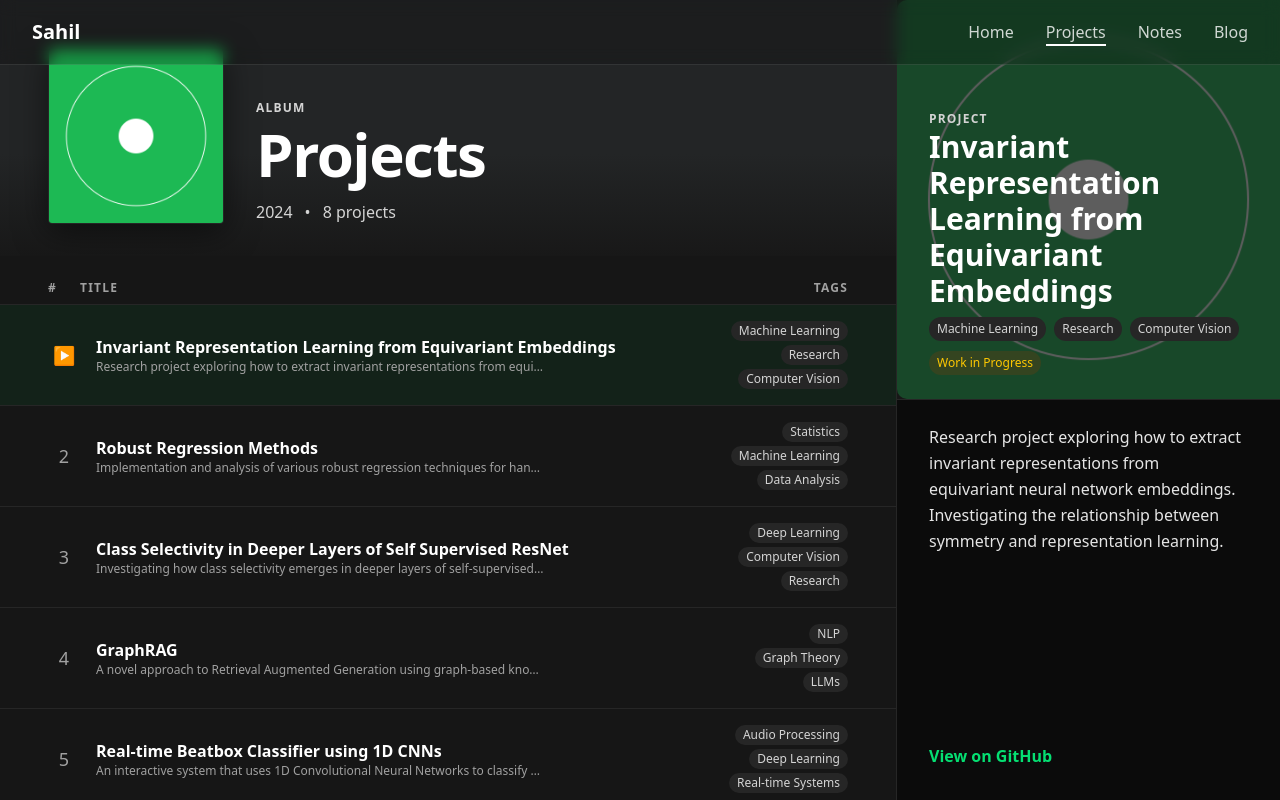
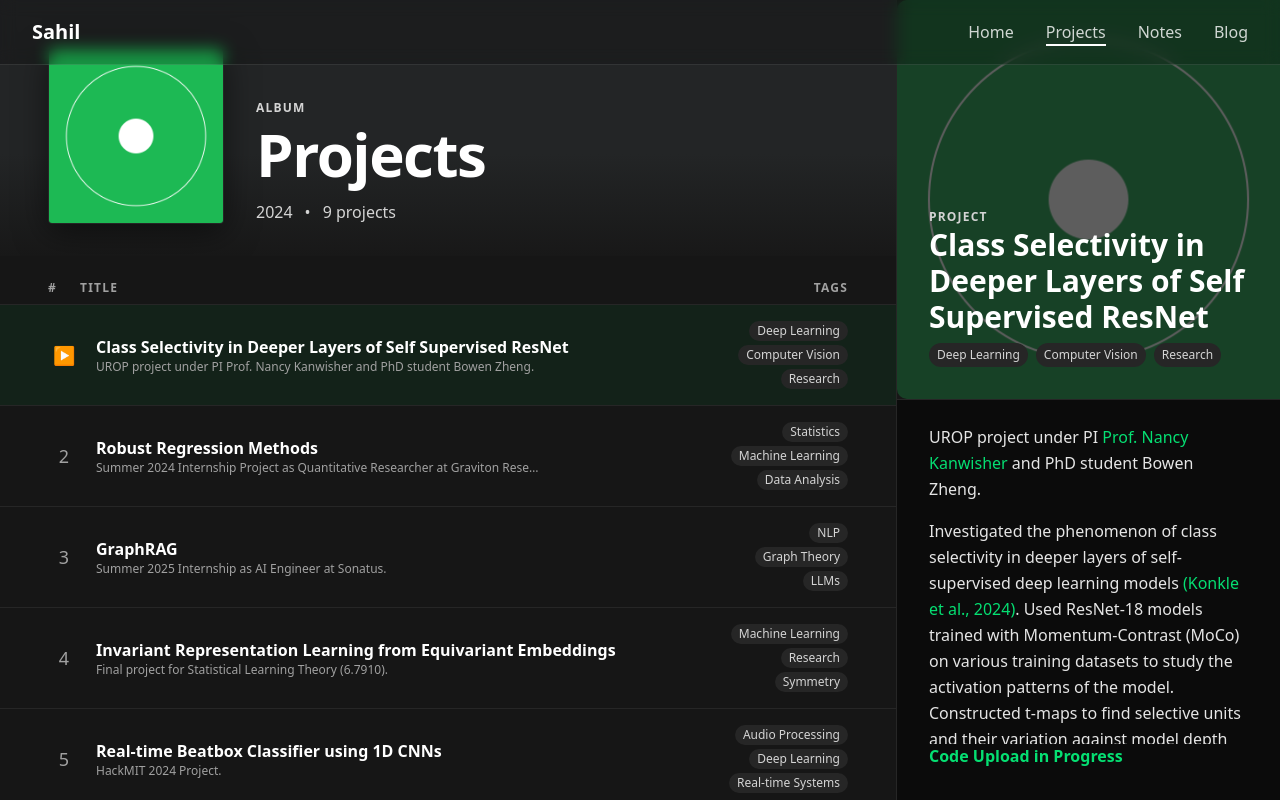
Before and after one commit to woodpulp003/personal-website, a Next.js app: page /projects in a window 1280 px wide. Built offline with nearby package versions, Linux system fonts and the light colour scheme.

Commit message:
added resume, added project descriptions

```diff
--- a/src/app/page.tsx
+++ b/src/app/page.tsx
@@ -158,6 +158,7 @@ export default function Home() {
   const [closeMountainColor, setCloseMountainColor] = useState('#6a6b85'); // Default to Alto's day color
   const [skyColor, setSkyColor] = useState('#87ceeb');
   const [arcCenterY, setArcCenterY] = useState(400); // Default value
+  const [showCopied, setShowCopied] = useState(false);
 
   // Add useEffect to handle window dimensions
   useEffect(() => {
@@ -284,6 +285,16 @@ export default function Home() {
     }
     setSkyColor(bg);
   }, [sunPosition, arcCenterY]);
+
+  const handleCopyEmail = async () => {
+    try {
+      await navigator.clipboard.writeText('sahil003akhtar@gmail.com');
+      setShowCopied(true);
+      setTimeout(() => setShowCopied(false), 2000);
+    } catch (err) {
+      console.error('Failed to copy email:', err);
+    }
+  };
 
   return (
     <div className="relative min-h-[200vh] overflow-x-hidden">
@@ -432,7 +443,7 @@ export default function Home() {
                 opacity: 1 - (scrollY * 0.002)
               }}
             >
-              Sahil
+              Sahil Akhtar
             </h1>
             <p
               className="text-xl md:text-2xl text-gray-200 mb-12 drop-shadow-sm"
@@ -441,7 +452,10 @@ export default function Home() {
                 opacity: 1 - (scrollY * 0.002)
               }}
             >
-              Welcome to my corner of the internet. I&apos;m passionate about technology, philosophy, and continuous learning.
+              Drowning, wishing it was headfirst.
+            </p>
+            <p>
+              Scroll down.
             </p>
           </div>
         </div>
@@ -481,7 +495,7 @@ export default function Home() {
                 href="/projects"
                 className="p-6 bg-white/10 backdrop-blur-sm rounded-lg hover:bg-white/20 transition-all duration-300 shadow-lg hover:shadow-xl border border-white/20"
               >
-                <h2 className="text-xl font-semibold mb-2 text-white">Projects</h2>
+                <h2 className="text-xl font-semibold mb-2 text-white">Projects [WIP]</h2>
                 <p className="text-gray-200">Check out my latest work and experiments</p>
               </Link>
               <Link
@@ -495,7 +509,7 @@ export default function Home() {
                 href="/notes"
                 className="p-6 bg-white/10 backdrop-blur-sm rounded-lg hover:bg-white/20 transition-all duration-300 shadow-lg hover:shadow-xl border border-white/20"
               >
-                <h2 className="text-xl font-semibold mb-2 text-white">Notes</h2>
+                <h2 className="text-xl font-semibold mb-2 text-white">Notes [WIP]</h2>
                 <p className="text-gray-200">Technical notes and course reflections</p>
               </Link>
             </div>
@@ -509,22 +523,37 @@ export default function Home() {
               <div>
                 <h2 className="text-4xl font-bold mb-6 text-white">About Me</h2>
                 <p className="text-lg text-gray-200 mb-4">
-                  I&apos;m a passionate developer and lifelong learner with a keen interest in technology and philosophy.
-                  My journey in tech has led me through various domains, from web development to artificial intelligence.
+                  {/* I&apos;m a passionate developer and lifelong learner with a keen interest in technology and philosophy.
+                  My journey in tech has led me through various domains, from web development to artificial intelligence. */}
+                  I&apos;m a sophomore at MIT majoring in Physics and Computer Science from Kolkata, India. I am passionate about Machine Learning, Music, Philosophy and Teaching.
                 </p>
                 <p className="text-lg text-gray-200 mb-4">
-                  When I&apos;m not coding, you can find me exploring philosophical concepts, reading about emerging technologies,
-                  or experimenting with new ideas. I believe in the power of continuous learning and sharing knowledge with others.
+                  {/* When I&apos;m not coding, you can find me exploring philosophical concepts, reading about emerging technologies,
+                  or experimenting with new ideas. I believe in the power of continuous learning and sharing knowledge with others. */}
+                  In my free time, I can be found beatboxing, singing or chatting with friends about topics of questionable importance.
                 </p>
                 <p className="text-lg text-gray-200">
-                  My goal is to create meaningful solutions that make a positive impact while pushing the boundaries of what&apos;s possible.
+                  {/* My goal is to create meaningful solutions that make a positive impact while pushing the boundaries of what&apos;s possible. */}
+                  I deeply care about the truth. If anything, I wish to find out what makes us intelligent and conscious.
+                </p>
+                <p className="text-lg text-gray-200 mt-4">
+                  <a
+                    href="/sahil_resume.pdf"
+                    target="_blank"
+                    rel="noopener noreferrer"
+                    className="text-white hover:text-gray-300 underline underline-offset-4 transition-colors duration-200"
+                  >
+                    You can find a copy of my resume here.
+                  </a>
                 </p>
               </div>
               <div className="relative">
                 <div className="aspect-square rounded-lg overflow-hidden bg-white/10 backdrop-blur-sm border border-white/20">
-                  <div className="w-full h-full flex items-center justify-center text-gray-400">
-                    [Your Photo Here]
-                  </div>
+                  <img
+                    src="/images/sahil.jpg"
+                    alt="Sahil Akhtar"
+                    className="w-full h-full object-cover"
+                  />
                 </div>
               </div>
             </div>
@@ -536,18 +565,23 @@ export default function Home() {
           <div className="max-w-4xl mx-auto">
             <h2 className="text-4xl font-bold mb-12 text-white text-center">Get in Touch</h2>
             <div className="grid grid-cols-1 md:grid-cols-3 gap-8">
-              <a
-                href="mailto:your.email@example.com"
-                className="p-6 bg-white/10 backdrop-blur-sm rounded-lg hover:bg-white/20 transition-all duration-300 shadow-lg hover:shadow-xl border border-white/20 text-center"
+              <button
+                onClick={handleCopyEmail}
+                className="p-6 bg-white/10 backdrop-blur-sm rounded-lg hover:bg-white/20 transition-all duration-300 shadow-lg hover:shadow-xl border border-white/20 text-center relative"
               >
                 <svg className="w-8 h-8 mx-auto mb-4 text-white" fill="none" stroke="currentColor" viewBox="0 0 24 24">
                   <path strokeLinecap="round" strokeLinejoin="round" strokeWidth="2" d="M3 8l7.89 5.26a2 2 0 002.22 0L21 8M5 19h14a2 2 0 002-2V7a2 2 0 00-2-2H5a2 2 0 00-2 2v10a2 2 0 002 2z" />
                 </svg>
                 <h3 className="text-xl font-semibold mb-2 text-white">Email</h3>
-                <p className="text-gray-200">your.email@example.com</p>
-              </a>
+                <p className="text-gray-200">sahil003akhtar@gmail.com</p>
+                {showCopied && (
+                  <div className="absolute -top-8 left-1/2 transform -translate-x-1/2 bg-black/80 text-white px-3 py-1 rounded text-sm whitespace-nowrap">
+                    Copied to clipboard!
+                  </div>
+                )}
+              </button>
               <a
-                href="https://github.com/yourusername"
+                href="https://github.com/woodpulp003"
                 target="_blank"
                 rel="noopener noreferrer"
                 className="p-6 bg-white/10 backdrop-blur-sm rounded-lg hover:bg-white/20 transition-all duration-300 shadow-lg hover:shadow-xl border border-white/20 text-center"
@@ -556,10 +590,10 @@ export default function Home() {
                   <path d="M12 0c-6.626 0-12 5.373-12 12 0 5.302 3.438 9.8 8.207 11.387.599.111.793-.261.793-.577v-2.234c-3.338.726-4.033-1.416-4.033-1.416-.546-1.387-1.333-1.756-1.333-1.756-1.089-.745.083-.729.083-.729 1.205.084 1.839 1.237 1.839 1.237 1.07 1.834 2.807 1.304 3.492.997.107-.775.418-1.305.762-1.604-2.665-.305-5.467-1.334-5.467-5.931 0-1.311.469-2.381 1.236-3.221-.124-.303-.535-1.524.117-3.176 0 0 1.008-.322 3.301 1.23.957-.266 1.983-.399 3.003-.404 1.02.005 2.047.138 3.006.404 2.291-1.552 3.297-1.23 3.297-1.23.653 1.653.242 2.874.118 3.176.77.84 1.235 1.911 1.235 3.221 0 4.609-2.807 5.624-5.479 5.921.43.372.823 1.102.823 2.222v3.293c0 .319.192.694.801.576 4.765-1.589 8.199-6.086 8.199-11.386 0-6.627-5.373-12-12-12z"/>
                 </svg>
                 <h3 className="text-xl font-semibold mb-2 text-white">GitHub</h3>
-                <p className="text-gray-200">@yourusername</p>
+                <p className="text-gray-200">@woodpulp003</p>
               </a>
               <a
-                href="https://linkedin.com/in/yourusername"
+                href="https://linkedin.com/in/sahil003"
                 target="_blank"
                 rel="noopener noreferrer"
                 className="p-6 bg-white/10 backdrop-blur-sm rounded-lg hover:bg-white/20 transition-all duration-300 shadow-lg hover:shadow-xl border border-white/20 text-center"
@@ -568,7 +602,7 @@ export default function Home() {
                   <path d="M19 0h-14c-2.761 0-5 2.239-5 5v14c0 2.761 2.239 5 5 5h14c2.762 0 5-2.239 5-5v-14c0-2.761-2.238-5-5-5zm-11 19h-3v-11h3v11zm-1.5-12.268c-.966 0-1.75-.79-1.75-1.764s.784-1.764 1.75-1.764 1.75.79 1.75 1.764-.783 1.764-1.75 1.764zm13.5 12.268h-3v-5.604c0-3.368-4-3.113-4 0v5.604h-3v-11h3v1.765c1.396-2.586 7-2.777 7 2.476v6.759z"/>
                 </svg>
                 <h3 className="text-xl font-semibold mb-2 text-white">LinkedIn</h3>
-                <p className="text-gray-200">in/yourusername</p>
+                <p className="text-gray-200">in/sahil003</p>
               </a>
             </div>
           </div>
--- a/src/app/projects/page.tsx
+++ b/src/app/projects/page.tsx
@@ -7,75 +7,81 @@ interface Project {
   description: string;
   tags: string[];
   image: string;
-  link: string;
-  status: string;
+  link?: string;
+  linkText?: string;
+  status?: string;
 }
 
 const projects: Project[] = [
   {
-    title: 'Invariant Representation Learning from Equivariant Embeddings',
-    description: 'Research project exploring how to extract invariant representations from equivariant neural network embeddings. Investigating the relationship between symmetry and representation learning.',
-    tags: ['Machine Learning', 'Research', 'Computer Vision'],
+    title: 'Class Selectivity in Deeper Layers of Self Supervised ResNet',
+    description: 'UROP project under PI [Prof. Nancy Kanwisher](https://mcgovern.mit.edu/profile/nancy-kanwisher/) and PhD student Bowen Zheng. \n\n Investigated the phenomenon of class selectivity in deeper layers of self-supervised deep learning models [(Konkle et al., 2024)](https://pubmed.ncbi.nlm.nih.gov/39321304/). Used ResNet-18 models trained with Momentum-Contrast (MoCo) on various training datasets to study the activation patterns of the model. Constructed t-maps to find selective units and their variation against model depth and training dataset perturbations.',
+    tags: ['Deep Learning', 'Computer Vision', 'Research'],
+    image: '/images/vinyl-placeholder-3.png',
+    link: 'https://github.com/yourusername/class-selectivity',
+    linkText: 'Code Upload in Progress',
+  },
+  {
+    title: 'Robust Regression Methods',
+    description: 'Summer 2024 Internship Project as Quantitative Researcher at [Graviton Research Capital](https://www.gravitontrading.com/). \n\n Came up with custom regression methods for large financial datasets with many outliers. Combined alphas to generate final trade signal. Built interpretable, robust and efficient models that improved bucket KPIs by 10%, and were implemented in company\'s pipeline.',
+    tags: ['Statistics', 'Machine Learning', 'Data Analysis'],
+    image: '/images/vinyl-placeholder-2.png',
+  },
+  {
+    title: 'GraphRAG',
+    description: 'Summer 2025 Internship as AI Engineer at [Sonatus](https://www.sonatus.com/). \n\n A novel approach to Retrieval Augmented Generation using graph-based knowledge representation. Improved context retrieval through graph database that can ingest data from multiple sources and be updated in real-time.',
+    tags: ['NLP', 'Graph Theory', 'LLMs'],
     image: '/images/vinyl-placeholder-1.png',
-    link: 'https://github.com/yourusername/invariant-learning',
     status: 'Work in Progress'
   },
   {
-    title: 'Robust Regression Methods',
-    description: 'Implementation and analysis of various robust regression techniques for handling outliers and noisy data in statistical modeling.',
-    tags: ['Statistics', 'Machine Learning', 'Data Analysis'],
-    image: '/images/vinyl-placeholder-2.png',
-    link: 'https://github.com/yourusername/robust-regression',
-    status: 'Work in Progress'
-  },
-  {
-    title: 'Class Selectivity in Deeper Layers of Self Supervised ResNet',
-    description: 'Investigating how class selectivity emerges in deeper layers of self-supervised ResNet models and its implications for transfer learning.',
-    tags: ['Deep Learning', 'Computer Vision', 'Research'],
-    image: '/images/vinyl-placeholder-3.png',
-    link: 'https://github.com/yourusername/class-selectivity',
-    status: 'Work in Progress'
-  },
-  {
-    title: 'GraphRAG',
-    description: 'A novel approach to Retrieval Augmented Generation using graph-based knowledge representation for improved context retrieval and response generation.',
-    tags: ['NLP', 'Graph Theory', 'LLMs'],
+    title: 'Invariant Representation Learning from Equivariant Embeddings',
+    description: 'Final project for [Statistical Learning Theory (6.7910)](https://poggio-lab.mit.edu/9-520/). \n\n Based on [Neural Isometries (NIso)](https://arxiv.org/abs/2405.19296) architecture, we used the [Group-Invariant Signatures](https://arxiv.org/pdf/1311.4158) proposed by Poggio et al. to demonstrate that equivariant embeddings led to more powerful signatures (and are thus better for classification), and better invariance of the signature. We used the Homography-perturbed MNIST (HomNIST) dataset for our experiments. Worked with E. Kim, L. Cai.',
+    tags: ['Machine Learning', 'Research', 'Symmetry'],
     image: '/images/vinyl-placeholder-1.png',
-    link: 'https://github.com/yourusername/graphrag',
-    status: 'Work in Progress'
+    link: 'https://github.com/yourusername/invariant-learning',
+    linkText: 'Code Upload in Progress',
   },
   {
     title: 'Real-time Beatbox Classifier using 1D CNNs',
-    description: 'An interactive system that uses 1D Convolutional Neural Networks to classify beatbox sounds in real-time, enabling live performance analysis.',
+    description: 'HackMIT 2024 Project. \n\nAn interactive system that uses 1D Convolutional Neural Networks to classify beatbox sounds in real-time. Implemented a game to teach users how to beatbox, or simply play along and have fun! \n\n Reduced bit-precision of model and implemented a strategy to run inference on model only when necessary. Created own training dataset with noisy augmentations to induce robustness. Worked with D. Villanueva and A. Chen.',
     tags: ['Audio Processing', 'Deep Learning', 'Real-time Systems'],
     image: '/images/vinyl-placeholder-2.png',
     link: 'https://github.com/yourusername/beatbox-classifier',
-    status: 'Work in Progress'
+    linkText: 'Code Upload in Progress'
+  },
+  {
+    title: 'CricketBOT: Robot that plays cricket',
+    description: 'Final project for [Robotic Manipulation (6.4210)](https://manipulation.csail.mit.edu/Fall2024/). \n\n Built a robot simulation in Drake that can react to random ball throws and come up with shots on its own. Implemented ball tracking, trajectory prediction, motion planning and smooth execution for a Kuka-IIWA robot. Worked with M. Gadhiwala and M. Hegde.',
+    tags: ['Robotics', 'Computer Vision', 'Hardware'],
+    image: '/images/vinyl-placeholder-3.png',
+    link: 'https://github.com/yourusername/cricketbot',
+    linkText: 'Code Upload in Progress',
   },
   {
     title: 'ByteMe: Learn Audio Synthesis Interactively',
-    description: 'An interactive web application for learning audio synthesis concepts through hands-on experimentation and visualization.',
+    description: 'Weblab 2024 Project. \n\n An interactive web application for learning audio synthesis concepts, building your own sounds, and playing them on a piano using a computer keyboard. Users can change the ADSR profile, waveform and other parameters of the sound, and save their sound presets. Worked with M. Hegde and N. Kothnur.',
     tags: ['Web Development', 'Audio', 'Education'],
     image: '/images/vinyl-placeholder-3.png',
     link: 'https://github.com/yourusername/bytime',
-    status: 'Work in Progress'
+    linkText: 'Code Upload in Progress',
+  },
+  {
+    title: 'Primordial Black Holes',
+    description: 'UROP Project under PI Prof. David Kaiser. \n\n Research project to model Primordial Black Holes as a charged blackhole in a quasi-Abelian Plasma. Applied the Einstein Field Equation on the stress-energy tensor of the plasma to find the metric of the blackhole. Numerically solved the equations using Mathematica to obtain the horizon size of the blackhole as a function of universe temeperature.',
+    tags: ['Physics', 'Cosmology', 'Research'],
+    image: '/images/vinyl-placeholder-2.png',
+    link: 'https://github.com/yourusername/pbh-research',
+    linkText: 'Code Upload in Progress',
   },
   {
     title: 'Time Series Analysis for CPI Prediction',
-    description: 'Development of time series models to predict Consumer Price Index trends using historical data and economic indicators.',
+    description: 'Project for [Statistics, Computation and Applications (6.3730)](https://student.mit.edu/catalog/m6c.html). \n\n Used autoregressive models, partial autocorrelograms and external regressors to improve the prediction model for the CPI (a proxy for inflation rates).',
     tags: ['Time Series', 'Economics', 'Data Science'],
     image: '/images/vinyl-placeholder-1.png',
     link: 'https://github.com/yourusername/cpi-prediction',
-    status: 'Work in Progress'
+    linkText: 'Code Upload in Progress',
   },
-  {
-    title: 'Modeling Primordial Blackholes in quasi-Abelian plasma',
-    description: 'Theoretical physics project investigating the formation and evolution of primordial black holes in quasi-Abelian plasma environments.',
-    tags: ['Physics', 'Research', 'Simulation'],
-    image: '/images/vinyl-placeholder-2.png',
-    link: 'https://github.com/yourusername/primordial-blackholes',
-    status: 'Work in Progress'
-  }
 ];
 
 export default function Projects() {
@@ -145,7 +151,9 @@ export default function Projects() {
                 </div>
                 <div className="flex-1 min-w-0">
                   <div className="font-semibold text-base truncate group-hover:underline">{project.title}</div>
-                  <div className="text-neutral-400 text-xs truncate max-w-md">{project.description}</div>
+                  <div className="text-neutral-400 text-xs truncate max-w-md">
+                    {project.description.split('\n')[0].replace(/\[([^\]]+)\]\([^)]+\)/g, '$1')}
+                  </div>
                 </div>
                 <div className="hidden md:flex w-32 justify-end gap-1 flex-wrap">
                   {project.tags.map((tag, i) => (
@@ -180,22 +188,49 @@ export default function Projects() {
                   </span>
                 ))}
               </div>
+              {projects[selected].status && (
                 <span className="inline-block px-2 py-1 bg-yellow-900/30 text-yellow-400 rounded-full text-xs">
                   {projects[selected].status}
                 </span>
+              )}
             </div>
           </div>
           <div className="flex-1 overflow-y-auto text-neutral-200 text-base leading-relaxed px-8 py-6">
-            {projects[selected].description}
+            {projects[selected].description.split('\n').map((line, i) => {
+              const parts = line.split(/(\[[^\]]+\]\([^)]+\))/);
+              return (
+                <p key={i} className="mb-4">
+                  {parts.map((part, j) => {
+                    const linkMatch = part.match(/\[([^\]]+)\]\(([^)]+)\)/);
+                    if (linkMatch) {
+                      return (
+                        <a
+                          key={j}
+                          href={linkMatch[2]}
+                          className="text-green-400 hover:underline"
+                          target="_blank"
+                          rel="noopener noreferrer"
+                        >
+                          {linkMatch[1]}
+                        </a>
+                      );
+                    }
+                    return part;
+                  })}
+                </p>
+              );
+            })}
           </div>
+          {projects[selected].link && (
             <a
               href={projects[selected].link}
               className="mb-8 mx-8 inline-block text-green-400 hover:underline text-left font-semibold"
               target="_blank"
               rel="noopener noreferrer"
             >
-            View on GitHub
+              {projects[selected].linkText || 'View on GitHub'}
             </a>
+          )}
         </div>
       )}
 
@@ -228,22 +263,49 @@ export default function Projects() {
                     </span>
                   ))}
                 </div>
+                {projects[selected].status && (
                   <span className="inline-block px-2 py-1 bg-yellow-900/30 text-yellow-400 rounded-full text-xs">
                     {projects[selected].status}
                   </span>
+                )}
               </div>
             </div>
             <div className="flex-1 overflow-y-auto text-neutral-200 text-base leading-relaxed px-8 py-6">
-              {projects[selected].description}
+              {projects[selected].description.split('\n').map((line, i) => {
+                const parts = line.split(/(\[[^\]]+\]\([^)]+\))/);
+                return (
+                  <p key={i} className="mb-4">
+                    {parts.map((part, j) => {
+                      const linkMatch = part.match(/\[([^\]]+)\]\(([^)]+)\)/);
+                      if (linkMatch) {
+                        return (
+                          <a
+                            key={j}
+                            href={linkMatch[2]}
+                            className="text-green-400 hover:underline"
+                            target="_blank"
+                            rel="noopener noreferrer"
+                          >
+                            {linkMatch[1]}
+                          </a>
+                        );
+                      }
+                      return part;
+                    })}
+                  </p>
+                );
+              })}
             </div>
+            {projects[selected].link && (
               <a
                 href={projects[selected].link}
                 className="mb-8 mx-8 inline-block text-green-400 hover:underline text-left font-semibold"
                 target="_blank"
                 rel="noopener noreferrer"
               >
-              View on GitHub
+                {projects[selected].linkText || 'View on GitHub'}
               </a>
+            )}
           </div>
         </div>
       )}
```
Also changed, not shown: public/images/sahil.jpg (added), 1 other file (tests, documents, lock files or other folders). Lines whose indentation alone changed are shown as unchanged.
